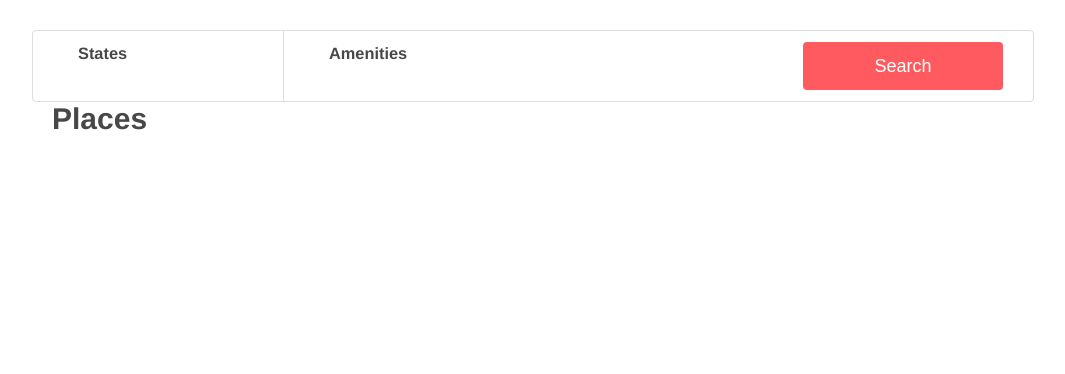
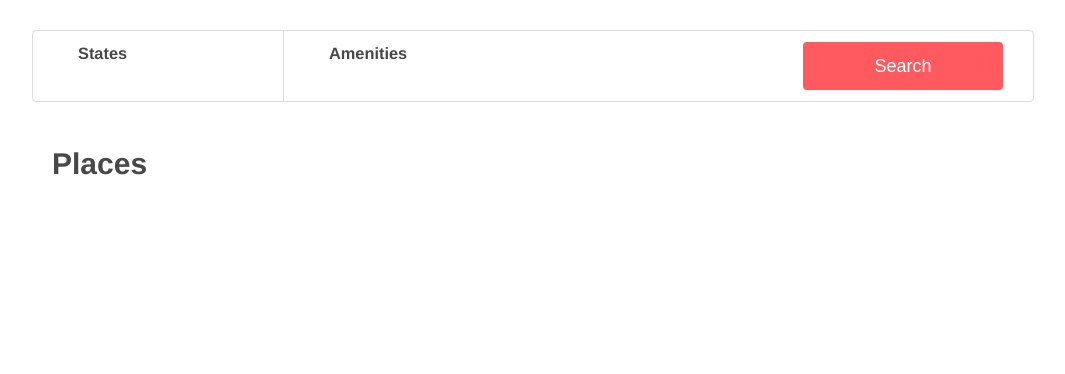
Before and after one commit to meriembenayad/AirBnB_clone_v4, a Flask app: template web_dynamic/templates/3-hbnb.html in a window 1280 px wide. Shown: the part 71-445 px from the top of the page, without its empty margins (108-1173 px from the left). Run offline with Flask 3, Linux system fonts and the light colour scheme; the template is opened without the code that fills it: most values are stand-ins (such as "Sample title", 1, 10 or a date in 2020); some libraries are stand-ins or nearby versions.

Commit message:
Add style css

```diff
--- a/web_dynamic/static/styles/8-places.css
+++ b/web_dynamic/static/styles/8-places.css
@@ -1,3 +1,7 @@
+.placesh1 {
+	margin: 45px 0px;
+}
+
 .places {
 	display: flex;
 	justify-content: center;
```
